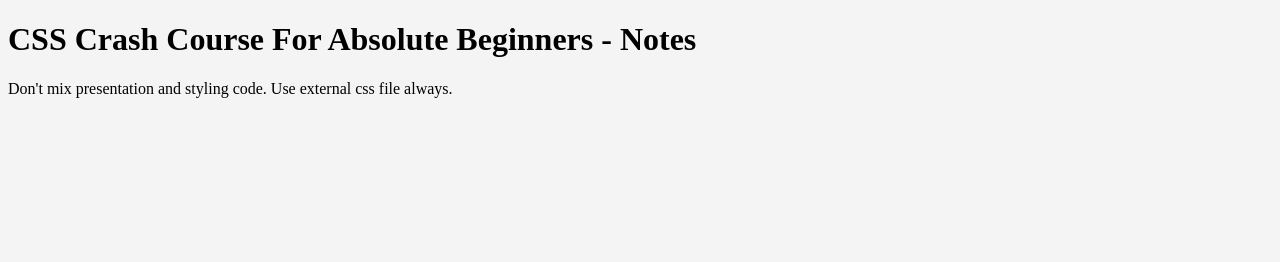
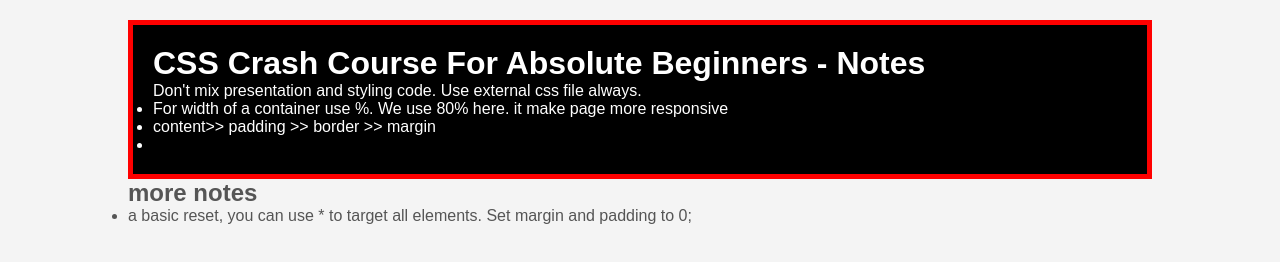
Before and after one commit to dominic-davies/css-crash, a plain HTML site: page csscheatsheet/index.html in a window 1280 px wide. Drawn offline with Linux system fonts and the light colour scheme.

Commit message:
class notes upto text formatting

```diff
--- a/csscheatsheet/css/style.css
+++ b/csscheatsheet/css/style.css
@@ -1,3 +1,24 @@
+* {
+  margin: 0;
+  padding: 0;
+}
+
 body {
   background-color: #f4f4f4;
+  color: #555;
+  font-family: Arial, Helvetica, sans-serif;
+  font-size: 16px;
 }
+
+.container {
+  margin: auto;
+  width: 80%;
+}
+
+.box-1 {
+  background-color: #000;
+  border: 5px red solid;
+  color: #fff;
+  margin-top: 20px;
+  padding: 20px;
+}
--- a/csscheatsheet/index.html
+++ b/csscheatsheet/index.html
@@ -8,9 +8,27 @@
     <link rel="stylesheet" href="css/style.css" />
   </head>
   <body>
-    <h1>CSS Crash Course For Absolute Beginners - Notes</h1>
-    <p>
-      Don't mix presentation and styling code. Use external css file always.
-    </p>
+    <div class="container">
+      <div class="box-1">
+        <h1>CSS Crash Course For Absolute Beginners - Notes</h1>
+        <p>
+          Don't mix presentation and styling code. Use external css file always.
+        </p>
+        <ul>
+          <li>
+            For width of a container use %. We use 80% here. it make page more
+            responsive
+          </li>
+          <li>content>> padding >> border >> margin</li>
+          <li></li>
+        </ul>
+      </div>
+      <div class="box-2">
+        <h2>more notes</h2>
+        <ul>
+          <li>a basic reset, you can use * to target all elements. Set margin and padding to 0;</li>
+        </ul>
+      </div>
+    </div>
   </body>
 </html>
```
